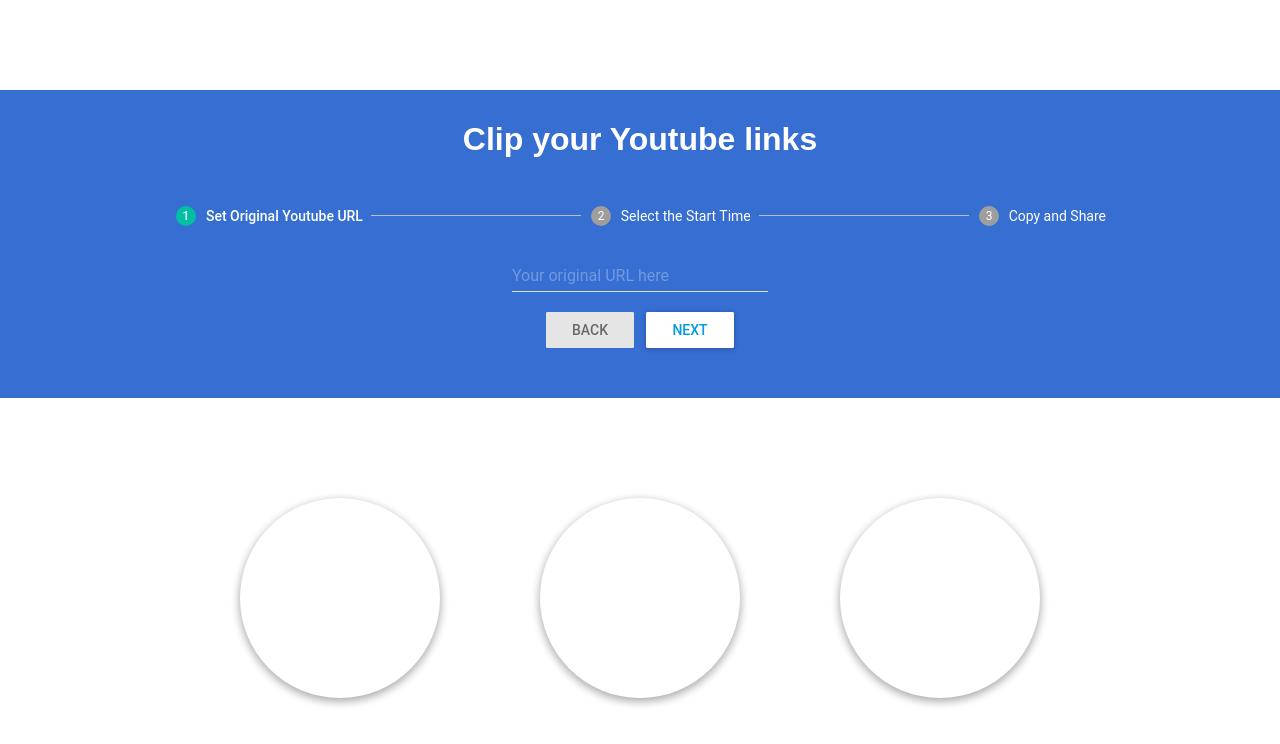
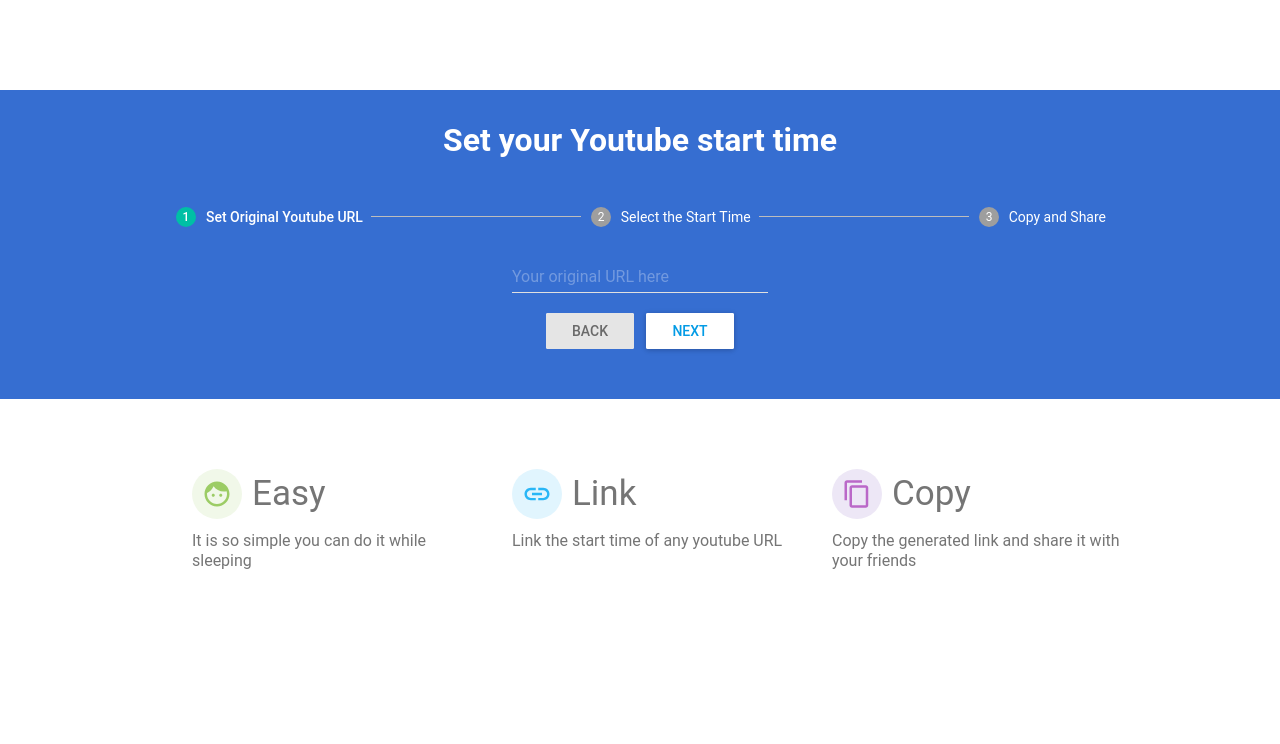
Before and after one commit to chardmd/youtube-clipstart, a React (Create React App) app: page / in a window 1280 px wide. Shown: the top 744 px of the page. Built offline with nearby package versions, Linux system fonts and the light colour scheme; what react-tap-event-plugin would draw is missing.

Commit message:
Added Other Info style and text.

```diff
--- a/src/App.css
+++ b/src/App.css
@@ -1,3 +1,4 @@
 .App {
   text-align: center;
+  font-family: 'Roboto', sans-serif;
 }
--- a/src/components/OtherInfo/OtherInfo.css
+++ b/src/components/OtherInfo/OtherInfo.css
@@ -1,7 +1,40 @@
-.OtherInfo .paper {
-    height: 200px;
-    width: 200px;
-    margin: 100px 50px 0 50px;
-    text-align: center;
-    display: inline-block;
+.OtherInfo {
+    max-width: 960px;
+    display: flex;
+    flex-direction: row;
+    flex-wrap: wrap;
+    margin: 0 auto;
 }
+
+.OtherInfo .card {
+    width: 250px;
+    font-size: 16px;
+    color: #757575;
+    text-align: left;
+    flex-grow: 1;
+    padding-left: 32px;
+    margin-top: 50px;
+}
+
+.OtherInfo .card div {
+    display: flex;
+    flex-direction: row;
+    margin-top: 10px;
+    vertical-align: middle;
+    line-height: 70px;
+}
+
+.OtherInfo .card p {
+    line-height: 20px;
+    margin-top: 2px;
+}
+
+.OtherInfo .avatar {
+    margin-right: 10px;
+}
+
+.OtherInfo h1 {
+    margin: 0;
+    font-size: 35px;
+    font-weight: normal;
+}
--- a/src/components/OtherInfo/OtherInfo.js
+++ b/src/components/OtherInfo/OtherInfo.js
@@ -1,15 +1,36 @@
 import React, { Component } from 'react';
 import PropTypes from 'prop-types';
-import Paper from 'material-ui/Paper';
 import './OtherInfo.css';
+import Avatar from 'material-ui/Avatar';
+import IconFace from 'material-ui/svg-icons/action/face';
+import IconLink from 'material-ui/svg-icons/content/link';
+import IconCopy from 'material-ui/svg-icons/content/content-copy';
 
 class OtherInfo extends Component {
     render() {
         return (
             <div className="OtherInfo">
-                <Paper className="paper" zDepth={2} circle={true} />
-                <Paper className="paper" zDepth={2} circle={true} />
-                <Paper className="paper" zDepth={2} circle={true} />
+                <div className="card">
+                    <div>
+                        <Avatar className="avatar" size={50} icon={<IconFace />} backgroundColor="#f1f8e9" color="#9ccc65" />
+                        <h1>Easy</h1>
+                    </div>
+                    <p>It is so simple you can do it while sleeping</p>
+                </div>
+                <div className="card">
+                    <div>
+                        <Avatar className="avatar" size={50} icon={<IconLink />} backgroundColor="#e1f5fe" color="#29b6f6" />
+                        <h1>Link</h1>
+                    </div>
+                    <p>Link the start time of any youtube URL</p>
+                </div>
+                <div className="card">
+                    <div>
+                        <Avatar className="avatar" size={50} icon={<IconCopy />} backgroundColor="#ede7f6" color="#ba68c8" />
+                        <h1>Copy</h1>
+                    </div>
+                    <p>Copy the generated link and share it with your friends</p>
+                </div>
             </div>
         );
     }
--- a/src/containers/HomePage/HomePage.js
+++ b/src/containers/HomePage/HomePage.js
@@ -76,7 +76,7 @@
                 <Header />
                 <div className="container">
                     <div>
-                        <h1>Clip your Youtube links</h1>
+                        <h1>Set your Youtube start time</h1>
                         <Navigation stepIndex={stepIndex} />
                         <div style={contentStyle}>
                             <div>
```
